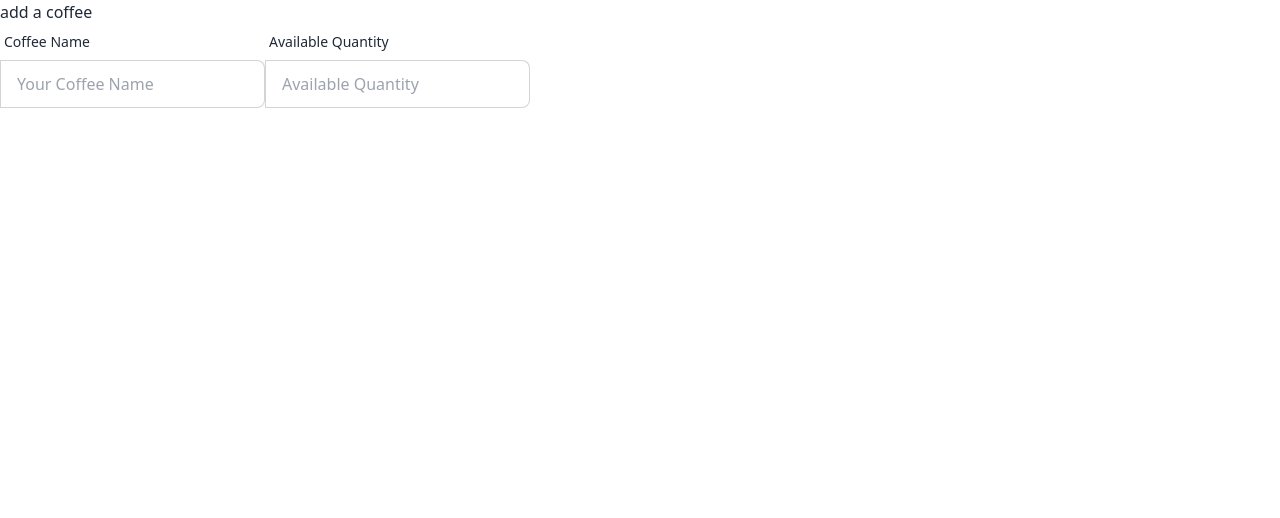
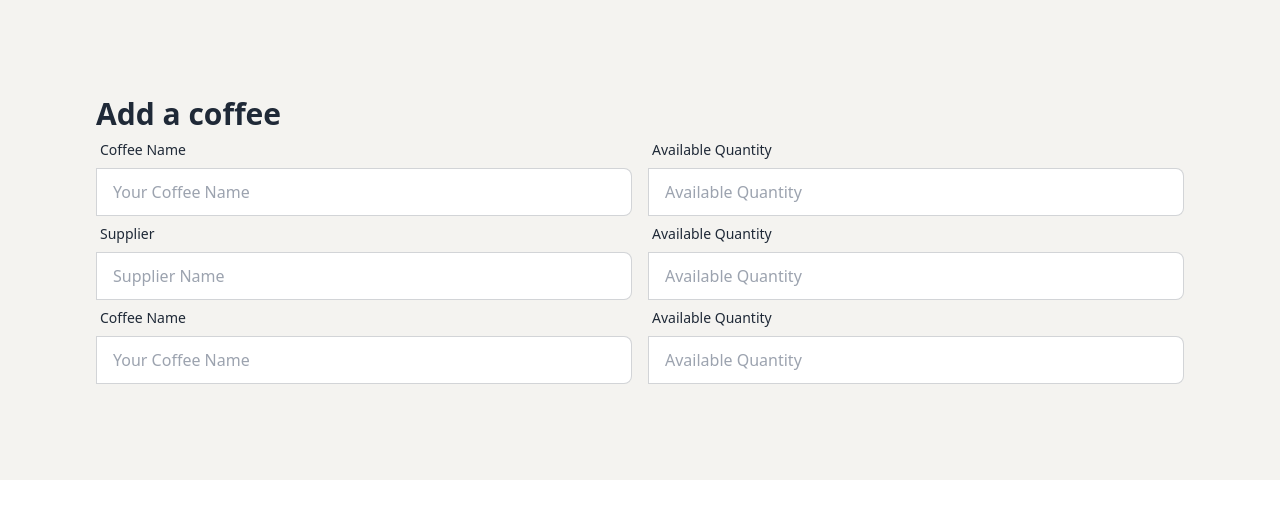
Before and after one commit to mehrabhossain1/m-68-coffee-store-client, a React (Vite) app: page /addCoffee in a window 1280 px wide. Shown: the top 518 px of the page. Built offline with nearby package versions, Linux system fonts and the light colour scheme.

Commit message:
form row

```diff
--- a/src/components/AddCoffee.jsx
+++ b/src/components/AddCoffee.jsx
@@ -1,30 +1,91 @@
 const AddCoffee = () => {
   return (
-    <div>
-      <h2>add a coffee</h2>
+    <div className="bg-[#F4F3F0] p-24">
+      <h2 className="text-3xl font-extrabold">Add a coffee</h2>
       <form>
-        <div className="flex">
-          <div className="form-control">
+        {/* form name and quantity row */}
+        <div className="md:flex">
+          <div className="form-control md:w-1/2">
             <label className="label">
               <span className="label-text">Coffee Name</span>
             </label>
             <label className="input-group">
               <input
+                name="name"
                 type="text"
                 placeholder="Your Coffee Name"
-                className="input input-bordered"
+                className="input input-bordered w-full"
               />
             </label>
           </div>
-          <div className="form-control">
+          <div className="form-control md:w-1/2 ml-4">
             <label className="label">
               <span className="label-text">Available Quantity</span>
             </label>
             <label className="input-group">
               <input
+                name="quantity"
                 type="text"
                 placeholder="Available Quantity"
-                className="input input-bordered"
+                className="input input-bordered w-full"
+              />
+            </label>
+          </div>
+        </div>
+        {/* form supplier row */}
+        <div className="md:flex">
+          <div className="form-control md:w-1/2">
+            <label className="label">
+              <span className="label-text">Supplier</span>
+            </label>
+            <label className="input-group">
+              <input
+                name="supplier"
+                type="text"
+                placeholder="Supplier Name"
+                className="input input-bordered w-full"
+              />
+            </label>
+          </div>
+          <div className="form-control md:w-1/2 ml-4">
+            <label className="label">
+              <span className="label-text">Available Quantity</span>
+            </label>
+            <label className="input-group">
+              <input
+                name="quantity"
+                type="text"
+                placeholder="Available Quantity"
+                className="input input-bordered w-full"
+              />
+            </label>
+          </div>
+        </div>
+        {/* form row */}
+        <div className="md:flex">
+          <div className="form-control md:w-1/2">
+            <label className="label">
+              <span className="label-text">Coffee Name</span>
+            </label>
+            <label className="input-group">
+              <input
+                name="name"
+                type="text"
+                placeholder="Your Coffee Name"
+                className="input input-bordered w-full"
+              />
+            </label>
+          </div>
+          <div className="form-control md:w-1/2 ml-4">
+            <label className="label">
+              <span className="label-text">Available Quantity</span>
+            </label>
+            <label className="input-group">
+              <input
+                name="quantity"
+                type="text"
+                placeholder="Available Quantity"
+                className="input input-bordered w-full"
               />
             </label>
           </div>
```
